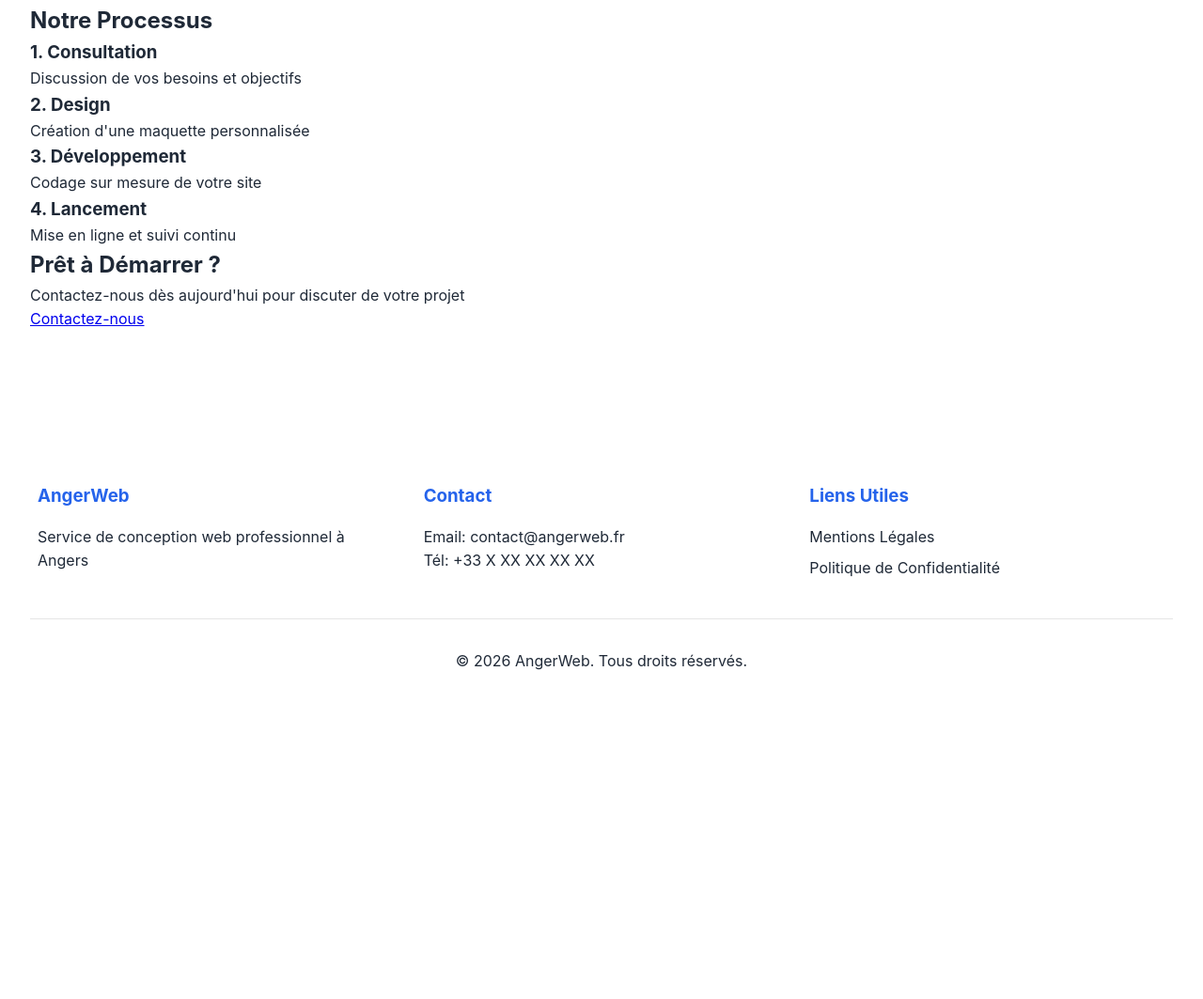
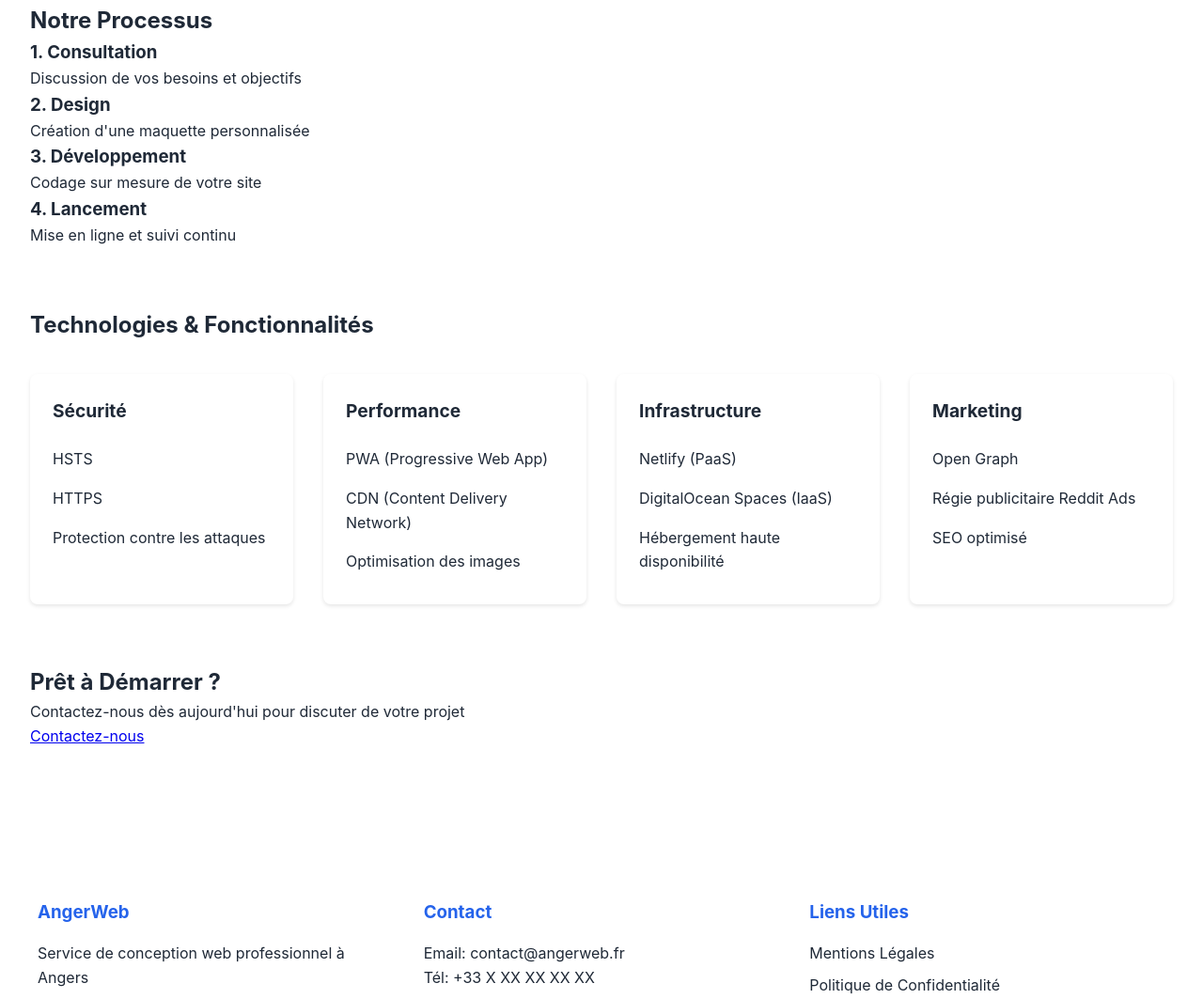
Before and after one commit to killerlux/angerweb, an Eleventy site: page src/index.njk in a window 1280 px wide. Shown: the part 1333-2396 px from the top of the page at 94% size. Before the commit the page ends 2082 px from the top, so only its background shows below. Built offline with nearby package versions, Linux system fonts and the light colour scheme; Eleventy itself is replaced by a stand-in of ours; files that its build step writes are made by us from their sources.

Commit message:
feat: add modern technologies section

```diff
--- a/src/css/style.less
+++ b/src/css/style.less
@@ -788,3 +788,48 @@ footer {
         }
     }
 }
+
+.technologies {
+    padding: 4rem 0;
+    background-color: var(--bg-secondary);
+
+    .tech-grid {
+        display: grid;
+        grid-template-columns: repeat(auto-fit, minmax(250px, 1fr));
+        gap: 2rem;
+        margin-top: 2rem;
+    }
+
+    .tech-category {
+        background: var(--bg-primary);
+        padding: 1.5rem;
+        border-radius: 8px;
+        box-shadow: 0 2px 4px rgba(0, 0, 0, 0.1);
+        transition: transform 0.3s ease;
+
+        &:hover {
+            transform: translateY(-5px);
+        }
+
+        h3 {
+            color: var(--primary-color);
+            margin-bottom: 1rem;
+            font-size: 1.2rem;
+        }
+
+        ul {
+            list-style: none;
+            padding: 0;
+            margin: 0;
+
+            li {
+                padding: 0.5rem 0;
+                border-bottom: 1px solid var(--border-color);
+
+                &:last-child {
+                    border-bottom: none;
+                }
+            }
+        }
+    }
+}
--- a/src/index.njk
+++ b/src/index.njk
@@ -77,6 +77,46 @@ description: Service de conception web professionnel à Angers - Sites web perfo
     </div>
 </section>
 
+<section class="technologies">
+    <div class="container">
+        <h2>Technologies & Fonctionnalités</h2>
+        <div class="tech-grid">
+            <div class="tech-category">
+                <h3>Sécurité</h3>
+                <ul>
+                    <li>HSTS</li>
+                    <li>HTTPS</li>
+                    <li>Protection contre les attaques</li>
+                </ul>
+            </div>
+            <div class="tech-category">
+                <h3>Performance</h3>
+                <ul>
+                    <li>PWA (Progressive Web App)</li>
+                    <li>CDN (Content Delivery Network)</li>
+                    <li>Optimisation des images</li>
+                </ul>
+            </div>
+            <div class="tech-category">
+                <h3>Infrastructure</h3>
+                <ul>
+                    <li>Netlify (PaaS)</li>
+                    <li>DigitalOcean Spaces (IaaS)</li>
+                    <li>Hébergement haute disponibilité</li>
+                </ul>
+            </div>
+            <div class="tech-category">
+                <h3>Marketing</h3>
+                <ul>
+                    <li>Open Graph</li>
+                    <li>Régie publicitaire Reddit Ads</li>
+                    <li>SEO optimisé</li>
+                </ul>
+            </div>
+        </div>
+    </div>
+</section>
+
 <section class="cta">
     <div class="container">
         <h2>Prêt à Démarrer ?</h2>
```
